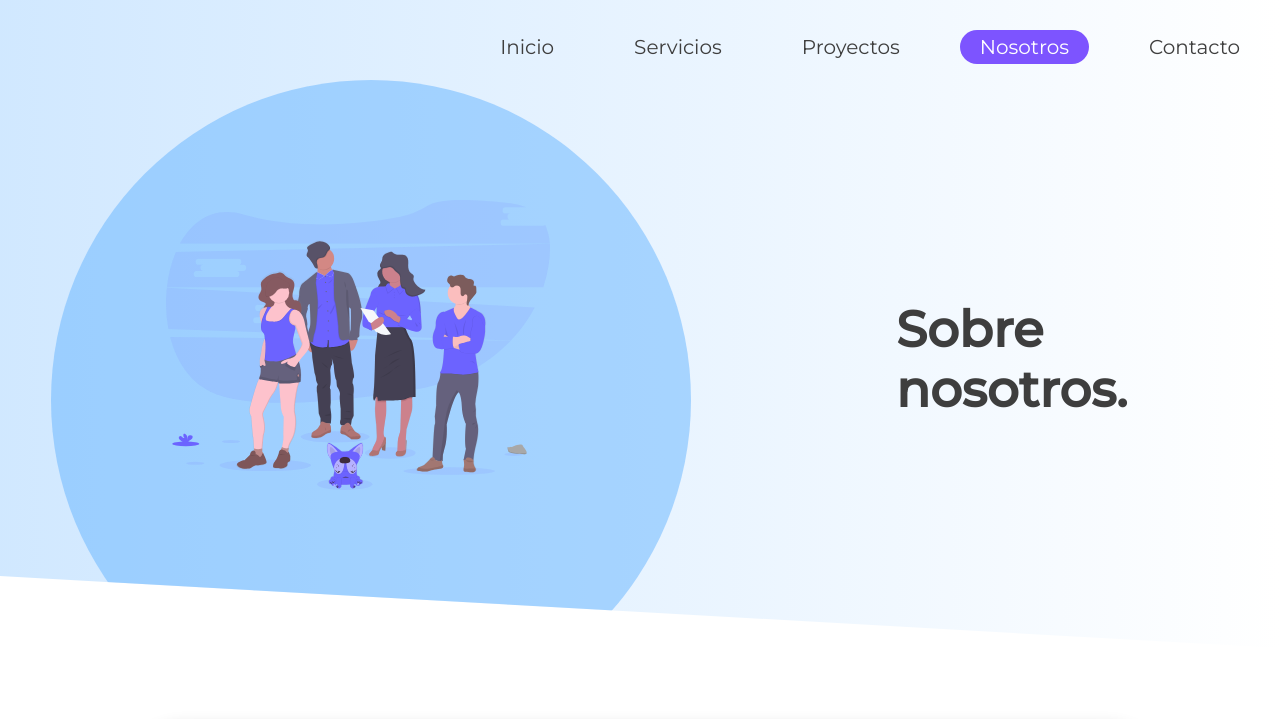
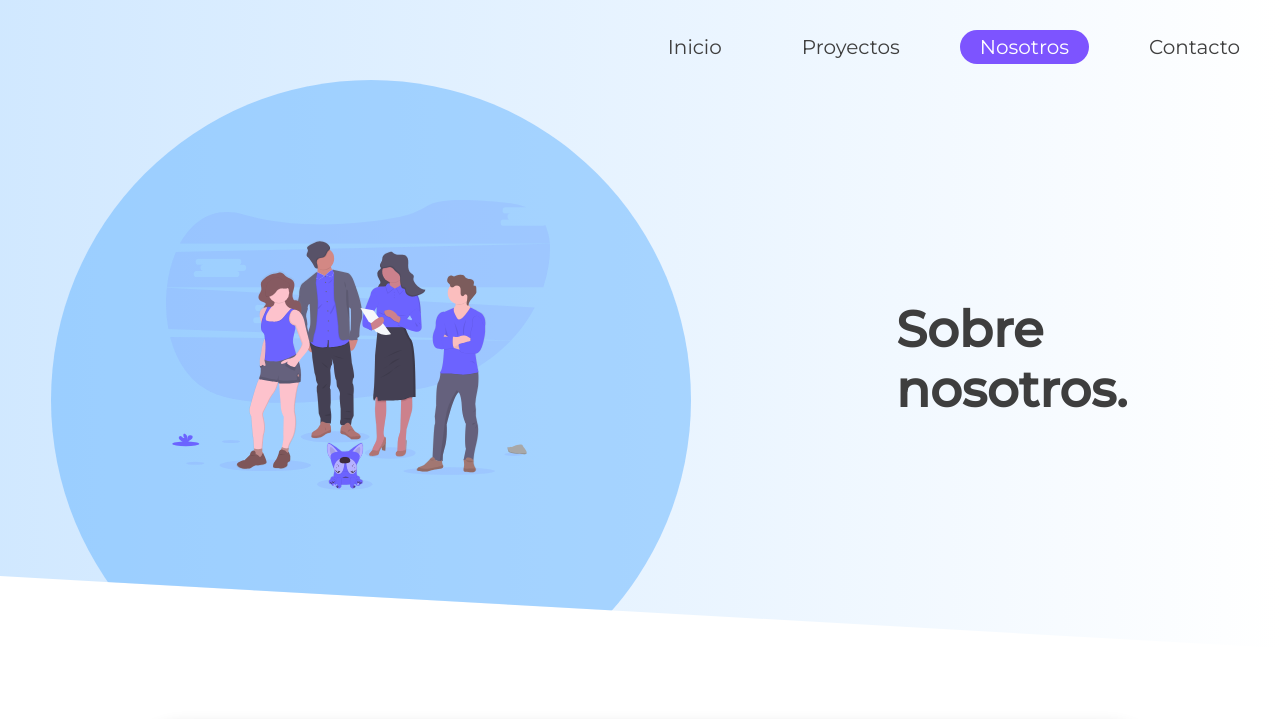
Before and after one commit to VladWithCode/ggmarketing, a Node server app: page /nosotros in a window 1280 px wide. Shown: the top 719 px of the page. Run offline with Node 20, Linux system fonts and the light colour scheme; some libraries are stand-ins or nearby versions.

Commit message:
Services link hidden

```diff
--- a/src/views/partials/includes/layout/navigation.hbs
+++ b/src/views/partials/includes/layout/navigation.hbs
@@ -4,7 +4,7 @@
   <label for="check" data-aos="popUp" class="nav-check"><i class="fas fa-bars"></i></label>
   <ul>
     <li {{#if index}}class="active"{{/if}}><a href="/">Inicio</a></li>
-    <li {{#if services}}class="active"{{/if}}><a href="/servicios">Servicios</a></li>
+    {{!-- <li {{#if services}}class="active"{{/if}}><a href="/servicios">Servicios</a></li> --}}
     <li {{#if projects}}class="active"{{/if}}><a href="/proyectos">Proyectos</a></li>
     <li {{#if us}}class="active"{{/if}}><a href="/nosotros">Nosotros</a></li>
     <li {{#if contact}}class="active"{{/if}}><a href="/contacto">Contacto</a></li>
```
